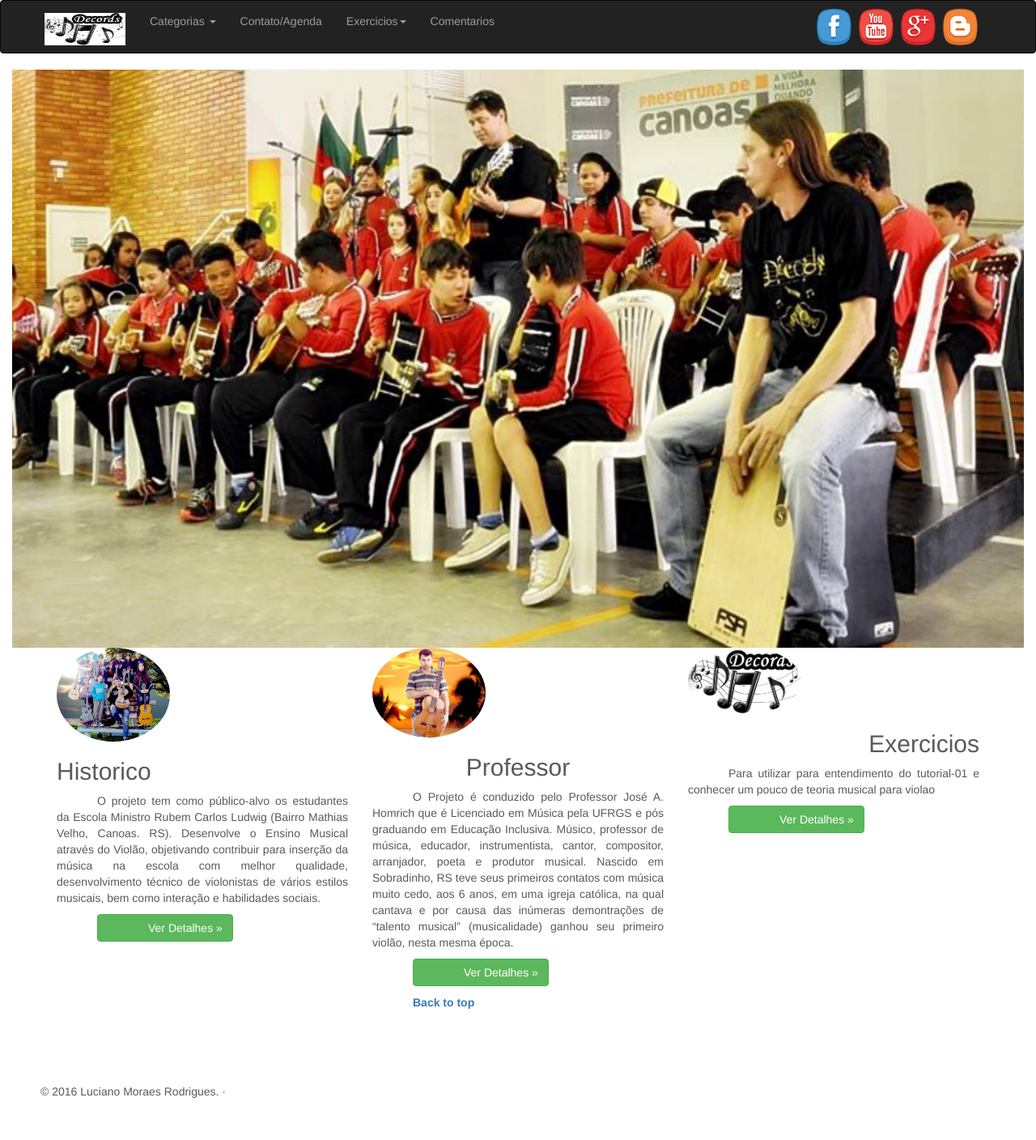
After one commit to Lukrodrigues/decords, a PHP site: page /decords/ in a window 1280 px wide. The commit adds this page. Shown: the whole page at 81% size. Run offline with PHP 8.4, Linux system fonts and the light colour scheme.

Commit message:
recolocado index.php

```diff
--- /dev/null
+++ b/index.php
@@ -0,0 +1,142 @@
+<!DOCTYPE html>
+<?php
+session_start();
+?>
+<html lang="pt-br">
+
+<head>
+	<meta charset="utf-8">
+	<meta http-equiv="X-UA-Compatible" content="IE=edge">
+	<meta http-equiv="Content-Security-Policy" content="upgrade-insecure-requests">
+	<title>Decords Musica e Teoria</title>
+	<meta name="viewport" content="width=device-width, initial-scale=1.0">
+	<meta name="description" content="Decords Música e Teoria">
+	<meta name="" content="Luciano Moraes Rodrigues">
+	<link rel="shortcut icon" href="img/favicon.ico">
+	<link href="css/style.css" rel="stylesheet">
+	<link href="css/bootstrap.min.css" rel="stylesheet">
+	<link href="css/carousel.css" rel="stylesheet">
+	<link rel="stylesheet" type="text/css" href="css/style.css" />
+	<!--<link rel="stylesheet" type="text/css" href="engine1/style.css" />-->
+	<script type="text/javascript" src="js/jquery.js"></script>
+	<script src="js/jquery.min.js"></script>
+	<script src="js/bootstrap.min.js"></script>
+	<script src="js/ie-emulation-modes-warning.js"></script>
+	<style type="text/css">
+		p {
+			text-indent: 50px;
+			text-align: justify;
+		}
+	</style>
+
+</head>
+
+<body>
+	<nav class="navbar navbar-inverse bg-primary" role="navigation">
+		<div class="container">
+			<div class="row">
+				<div class="navbar-header">
+					<button class="navbar-toggle" type="button" data-toggle="collapse" data-target="#bs-example-navbar-collapse-1">
+						ABRIR<span class="sr-only btn-success">Toggle navigation</span>
+					</button>
+
+					<a class="navbar-brand" href="index.php"><img id="logo" src="img/foto22.jpg" width="100" height="40"></a>
+				</div>
+				<div class="collapse navbar-collapse" id="bs-example-navbar-collapse-1">
+					<ul class="nav navbar-nav">
+						<li class="dropdown"><a class="dropdown-toggle" href="#" data-toggle="dropdown">Categorias <b class="caret"></b></a>
+							<ul class="dropdown-menu">
+								<li><a href="historico.php">Historico</a></li>
+								<li class="divider"></li>
+								<li><a href="professor.php">Professor</a></li>
+								<li class="divider"></li>
+								<li><a href="fotos.php">Fotos</a></li>
+								<li class="divider"></li>
+								<li><a href="videos.php">Vídeos</a></li>
+							</ul>
+						</li>
+						<li><a href="contato.php">Contato/Agenda</a></li>
+
+						<li class="dropdown"><a class="dropdown-toggle" href="#" data-toggle="dropdown">Exercicios<b class="caret"></b></a>
+							<ul class="dropdown-menu">
+								<li><a href="login.php">Sou Aluno/Usuario</a></li>
+								<li><a href="login_professor.php">Sou Professor</a></li>
+							</ul>
+						</li>
+						<li><a href="comentarios.php">Comentarios</a></li>
+
+					</ul>
+					<div class="nav navbar-form navbar-right">
+						<a href="https://www.facebook.com/decordsoficial/" target="_blank"><img src="img/48/Facebook.png"></a>
+						<a href="https://www.youtube.com/channel/UCYlKeJvPE7jUXpZMNaVtG1A" target="_blank"><img src="img/48/Youtube.png"></a>
+						<a href="https://plus.google.com/u/0/+AdemirHomrich2/posts" target="_blank"><img src="img/48/Google-Plus.png"></a>
+						<a href=" http://ademirhomrichmusica.blogspot.com.br" target="_blank"><img src="img/48/Blogger.png"></a>
+
+					</div>
+				</div>
+			</div>
+	</nav>
+
+
+
+	<body style="margin:auto">
+		<!-- Start WOWSlider.com BODY section -->
+		<!-- End WOWSlider.com BODY section -->
+		<div class="col-lg-12">
+			<div id="wowslider-container1">
+				<div class="ws_images">
+					<ul>
+						<li><img src="img/foto32.jpg" alt="foto32" title="" id="wows1_0" /></li>
+						<li><img src="img/foto36.jpg" alt="foto36" title="" id="wows1_1" /></li>
+						<li><img src="img/foto40.jpg" alt="foto40" title="" id="wows1_2" /></li>
+					</ul>
+				</div>
+				<div class="ws_bullets">
+					<div>
+						<a href="#" title=""><span><img src="foto32.jpg" alt="foto32" />1</span></a>
+						<a href="#" title=""><span><img src="foto36.jpg" alt="foto36" />2</span></a>
+						<a href="#" title=""><span><img src="foto40.jpg" alt="foto40" />3</span></a>
+					</div>
+				</div>
+				<div class="ws_script" style="position:absolute;left:-99%">jquery carousel</a></div>
+				<div class="ws_shadow"></div>
+			</div>
+		</div>
+		<script type="text/javascript" src="js/wowslider.js"></script>
+		<script type="text/javascript" src="js/script.js"></script>
+
+
+		<div class="container inicial">
+			<div class="row">
+				<div class="col-lg-4 text-left">
+					<img class="img-responsive img-circle" src="img/foto14.jpg" width="140" height="140">
+					<h2>Historico</h2>
+					<p>O projeto tem como público-alvo os estudantes da Escola Ministro Rubem Carlos Ludwig (Bairro Mathias Velho, Canoas. RS). Desenvolve o Ensino Musical através do Violão, objetivando contribuir para inserção da música na escola com melhor qualidade, desenvolvimento técnico de violonistas de vários estilos musicais, bem como interação e habilidades sociais.
+					</p>
+					<p><a class="btn btn-success" href="historico.php" role="button">Ver Detalhes &raquo;</a></p>
+				</div><!-- /.col-lg-4 -->
+				<div class="col-lg-4 text-center">
+					<img class="img-responsive img-circle" src="img/foto24.jpg" alt="Generic placeholder image" width="140" height="140">
+					<h2>Professor</h2>
+					<p>O Projeto é conduzido pelo Professor José A. Homrich que é Licenciado em Música pela UFRGS e pós graduando em Educação Inclusiva. Músico, professor de música, educador, instrumentista, cantor, compositor, arranjador, poeta e produtor musical. Nascido em Sobradinho, RS teve seus primeiros contatos com música muito cedo, aos 6 anos, em uma igreja católica, na qual cantava e por causa das inúmeras demontrações de “talento musical” (musicalidade) ganhou seu primeiro violão, nesta mesma época.</p>
+					<p><a class="btn btn-success" href="professor.php" role="button">Ver Detalhes &raquo;</a></p>
+					<p class="pull-center"><a href="#"><b>Back to top</b></a></p>
+					</br></br></br></br>
+				</div><!-- /.col-lg-4 -->
+				<div class="col-lg-4 text-right">
+					<img class="img-responsive img-circle align=" center"" src="img/foto22.jpg" alt="Generic placeholder image" width="140" height="140">
+					<h2>Exercicios</h2>
+					<p>Para utilizar para entendimento do tutorial-01 e conhecer um pouco de teoria musical para violao</p>
+					<p><a class="btn btn-success" href="login.php" role="button">Ver Detalhes &raquo;</a></p>
+				</div><!-- /.col-lg-4 -->
+			</div>
+		</div>
+
+		<footer>
+			<p>&copy; 2016 Luciano Moraes Rodrigues. &middot;</a></p>
+		</footer>
+
+
+	</body>
+
+</html>
--- a/valida_login.php
+++ b/valida_login.php
@@ -4,8 +4,8 @@ $emailt = $_POST['email'];
 $senhat = $_POST['senha'];
 echo $emailt.' - '.$senhat;
 //include_once("conexao.php");
-$result = mysql_query("SELECT * FROM professor WHERE email='$emailt' AND senha='$senhat' LIMIT 1");
-$resultado = mysql_fetch_assoc($result);
+$result = mysqli_query($conn,"SELECT * FROM professor WHERE email='$emailt' AND senha='$senhat' LIMIT 1");
+$resultado = mysqli_fetch_assoc($result, $conn);
 echo "professor: " .$resultado['nome'];
 if (empty($resultado)){
 	// msg Errro
```
